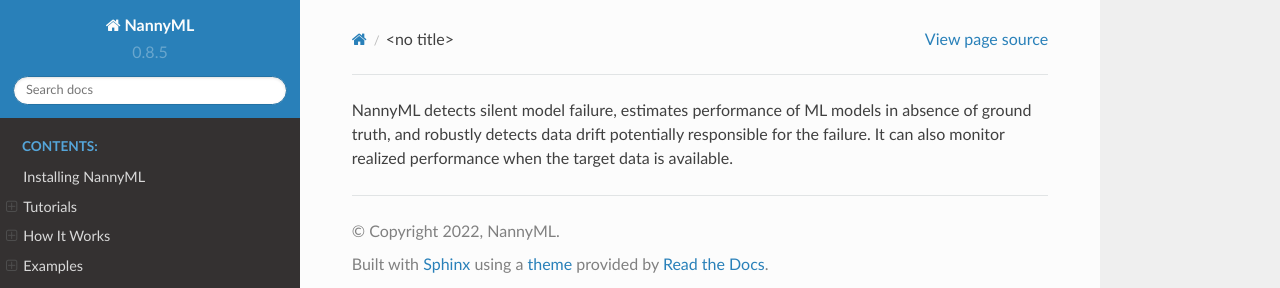
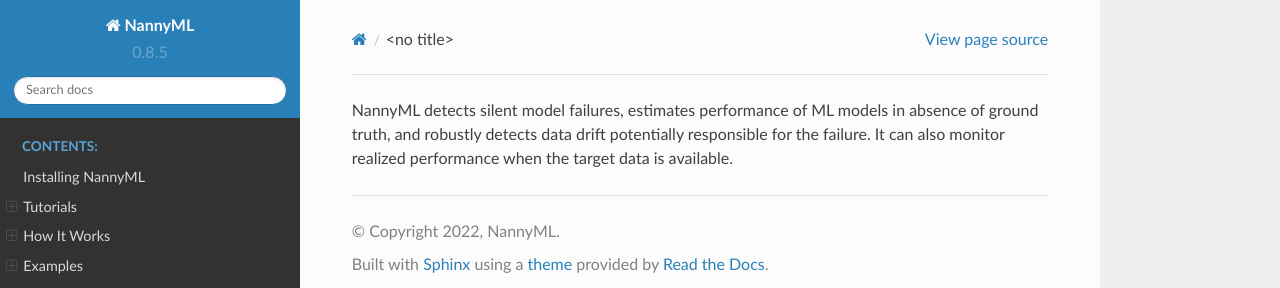
Before and after one commit to NannyML/nannyml, a Sphinx documentation site: the page built from docs/common/quickstart_what_is_nannyml.rst, in a window 1280 px wide. Shown: the top 288 px of the page. Built offline with Sphinx 7.4.7 and the Read the Docs theme 2.0.0, drawn with Linux system fonts in a browser that asks for light colours; pages that are not in the unit, such as notebooks, are missing from menus.

Commit message:
update on feedback

```diff
--- a/docs/common/quickstart_what_is_nannyml.rst
+++ b/docs/common/quickstart_what_is_nannyml.rst
@@ -1,3 +1,3 @@
-NannyML detects silent model failure, estimates performance of ML models in absence of ground truth, and robustly
+NannyML detects silent model failures, estimates performance of ML models in absence of ground truth, and robustly
 detects data drift potentially responsible for the failure.
 It can also monitor realized performance when the target data is available.
```
Also changed, not shown: docs/datasets/ma_employment.rst (+5 -5 lines), docs/quick.rst (+4 -4 lines), docs/example_notebooks/Quickstart.ipynb.
